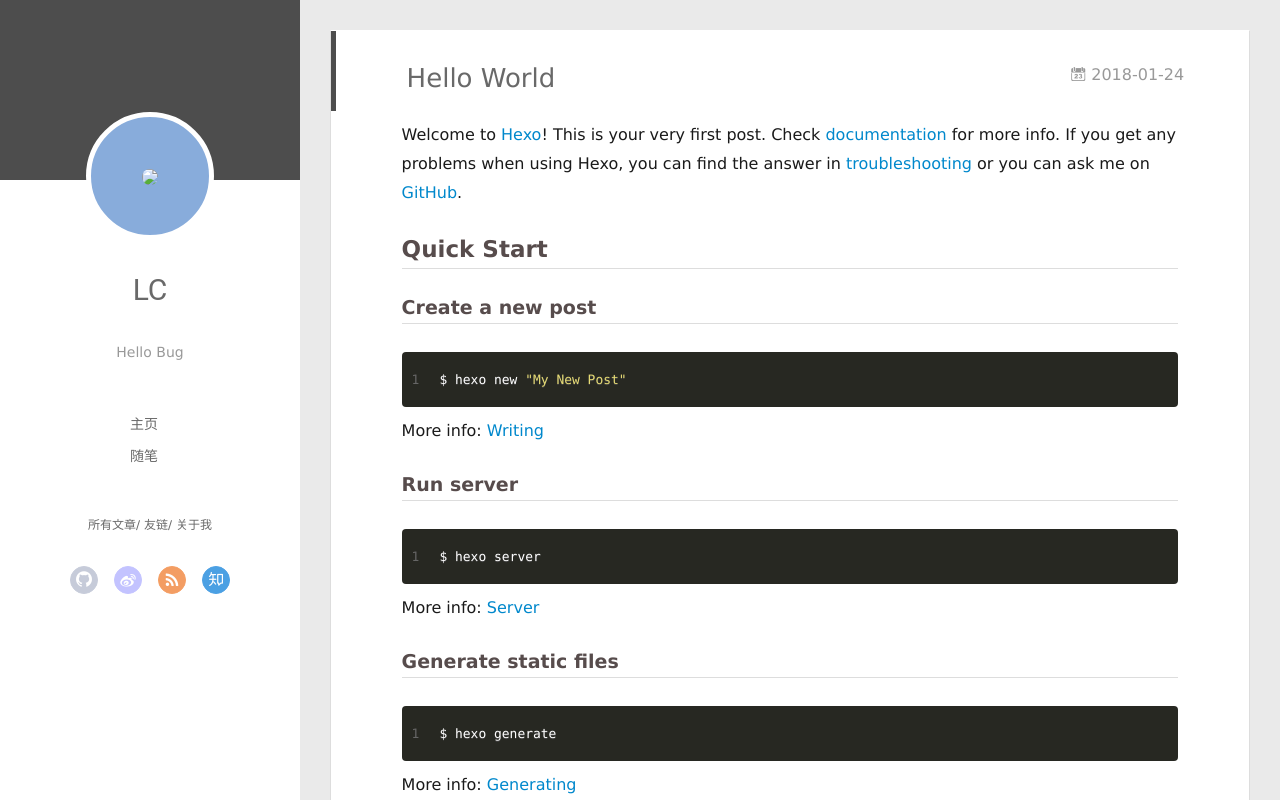
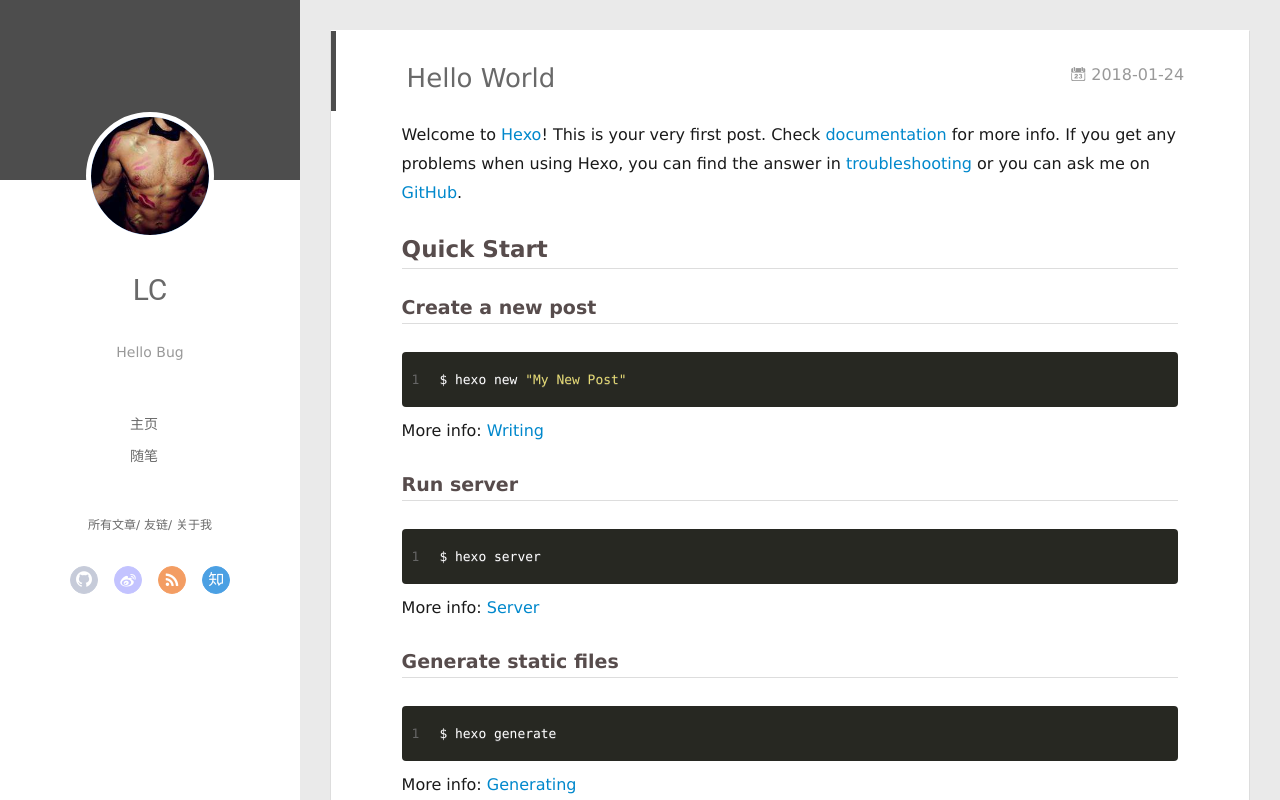
Before and after one commit to Kk51515/A-admin.github.io, a plain HTML site: page 2018/01/24/hello-world/index.html in a window 1280 px wide. Drawn offline with Linux system fonts and the light colour scheme; no server answers.

Commit message:
Site updated: 2018-01-24 16:20:43

```diff
--- a/2018/01/24/hello-world/index.html
+++ b/2018/01/24/hello-world/index.html
@@ -46,7 +46,7 @@
 <div class="intrude-less">
 	<header id="header" class="inner">
 		<a href="/" class="profilepic">
-			<img src="source/img/timg.jpg" class="js-avatar">
+			<img src="/img/timg.jpg" class="js-avatar">
 		</a>
 		<hgroup>
 		  <h1 class="header-author"><a href="/">LC</a></h1>
@@ -106,7 +106,7 @@
 	<div class="intrude-less">
 		<header id="header" class="inner">
 			<div class="profilepic">
-				<img src="source/img/timg.jpg" class="js-avatar">
+				<img src="/img/timg.jpg" class="js-avatar">
 			</div>
 			<hgroup>
 			  <h1 class="header-author js-header-author">LC</h1>
```
Also changed, not shown: archives/2018/01/index.html (+2 -2 lines), archives/2018/index.html (+2 -2 lines), archives/index.html (+2 -2 lines), index.html (+2 -2 lines).
